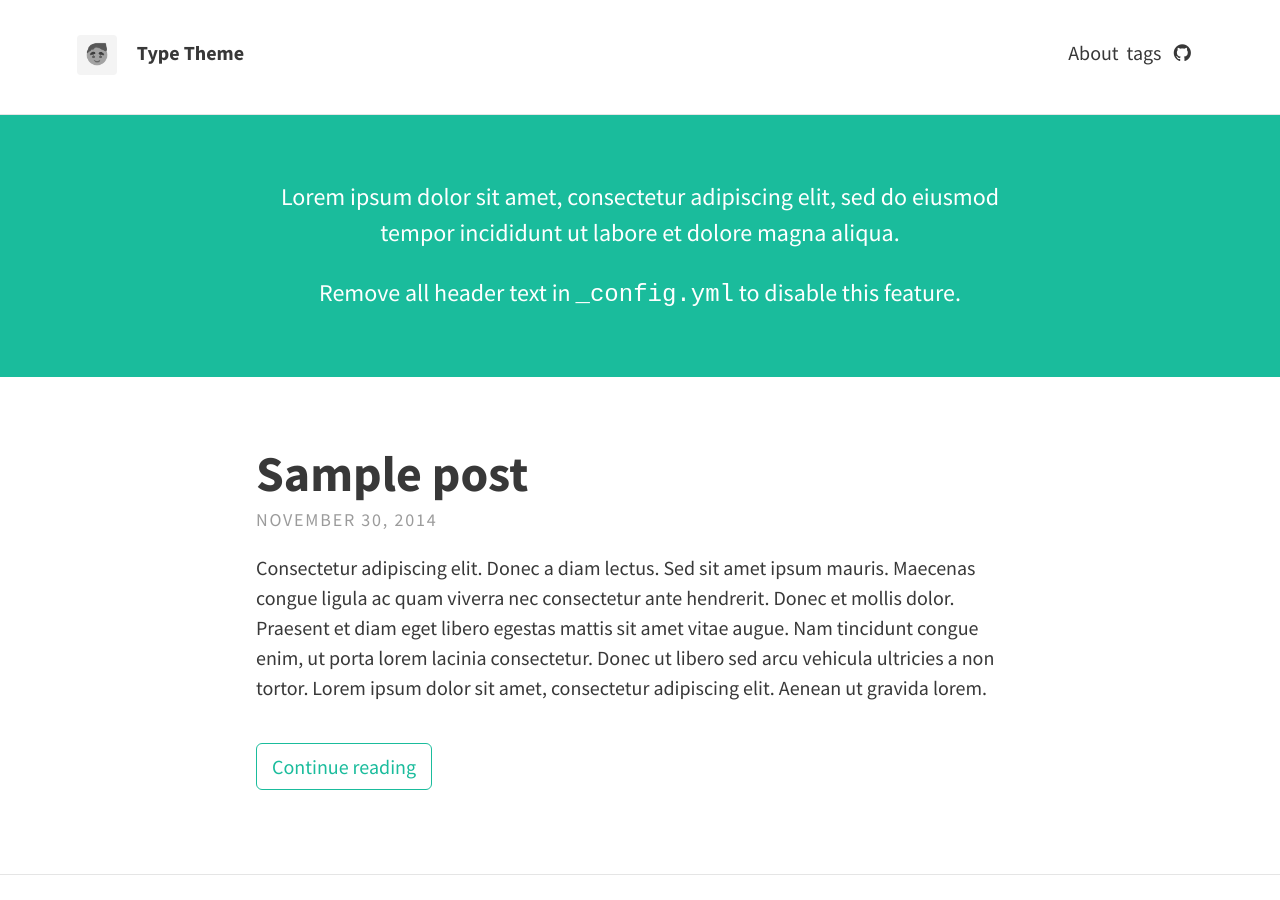
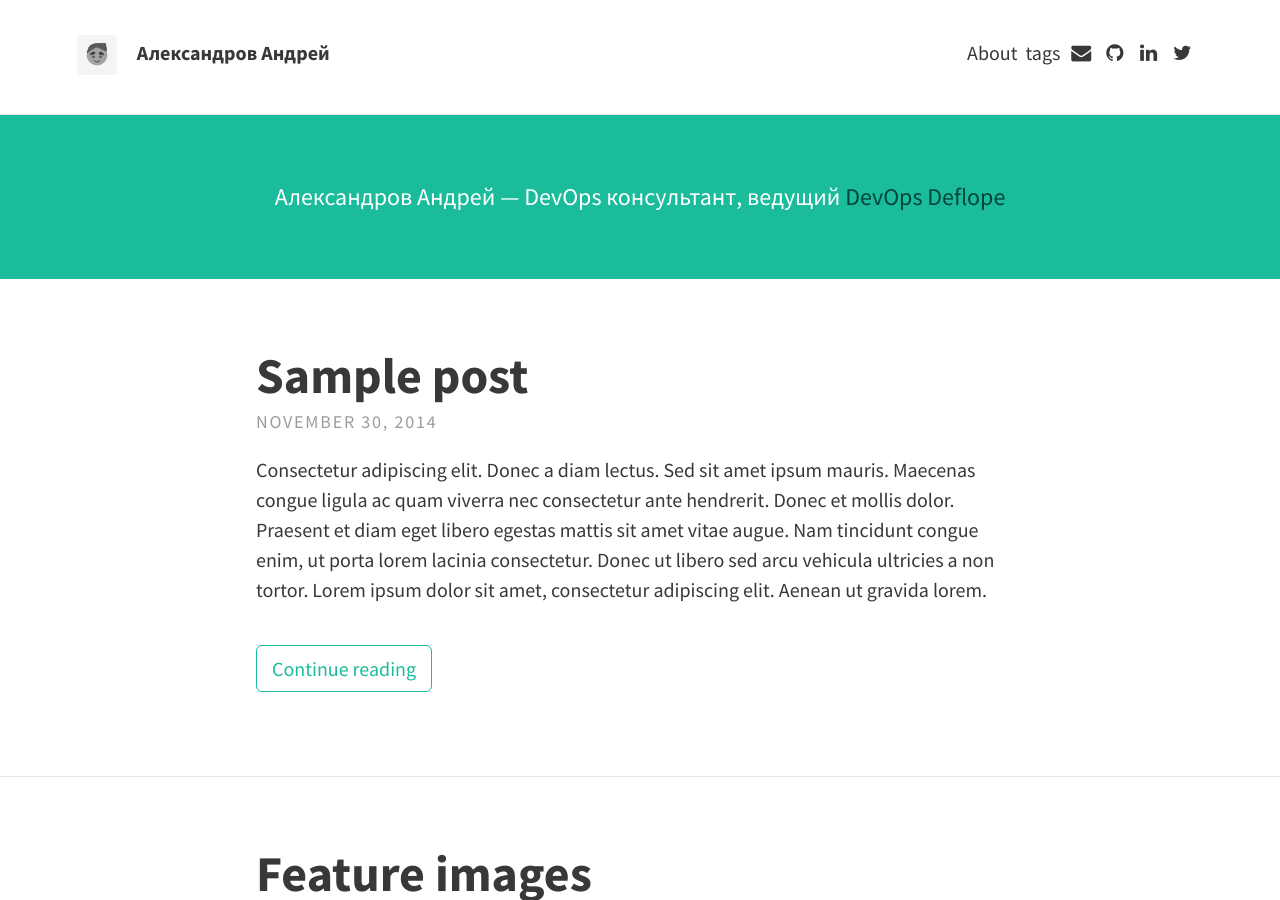
Before and after one commit to aladmit/aladmit.github.io, a Jekyll site: the page built from index.html, in a window 1280 px wide and 900 px high. Built offline with Jekyll 4.4.1, drawn with Linux system fonts in a browser that asks for light colours; the list of posts is cut into pages by our own code.

Commit message:
add social links

```diff
--- a/_config.yml
+++ b/_config.yml
@@ -1,28 +1,26 @@
 # SITE CONFIGURATION
 baseurl: ""
-url: "https://aladmit.com"
+url: https://aladmit.com
 
 # THEME-SPECIFIC CONFIGURATION
 theme_settings:
   # Meta
-  title: Type Theme
+  title: Александров Андрей
   avatar: assets/img/avatar.png
   favicon: assets/favicon.ico
   gravatar: # Email MD5 hash
-  description: "A website with blog posts and pages" # used by search engines
+  description: Блог Александров Андрей -- DevOps консультант, ведущий DevOps Deflope
 
   # Header and footer text
   header_text: >
-     <p>Lorem ipsum dolor sit amet, consectetur adipiscing elit, sed do eiusmod tempor incididunt ut labore et dolore magna aliqua.</p>
-
-     <p>Remove all header text in <code>_config.yml</code> to disable this feature.</p>
+     <p>Александров Андрей — DevOps консультант, ведущий <a href="https://devopsdeflope.ru/">DevOps Deflope</a></p>
   header_text_feature_image:
   footer_text: >
    Powered by <a href="https://jekyllrb.com/">Jekyll</a> with <a href="https://github.com/rohanchandra/type-theme">Type Theme</a>
 
   # Icons
   rss: false
-  email_address:
+  email_address: postgred@gmail.com
   behance:
   bitbucket:
   dribbble:
@@ -32,14 +30,14 @@ theme_settings:
   github: "aladmit"
   google_plus:
   instagram:
-  linkedin:
+  linkedin: "https://www.linkedin.com/in/aladmit/"
   pinterest:
   reddit:
   soundcloud:
   stack_exchange:
   steam:
   tumblr:
-  twitter:
+  twitter: postgred
   wordpress:
   youtube:
 
```
